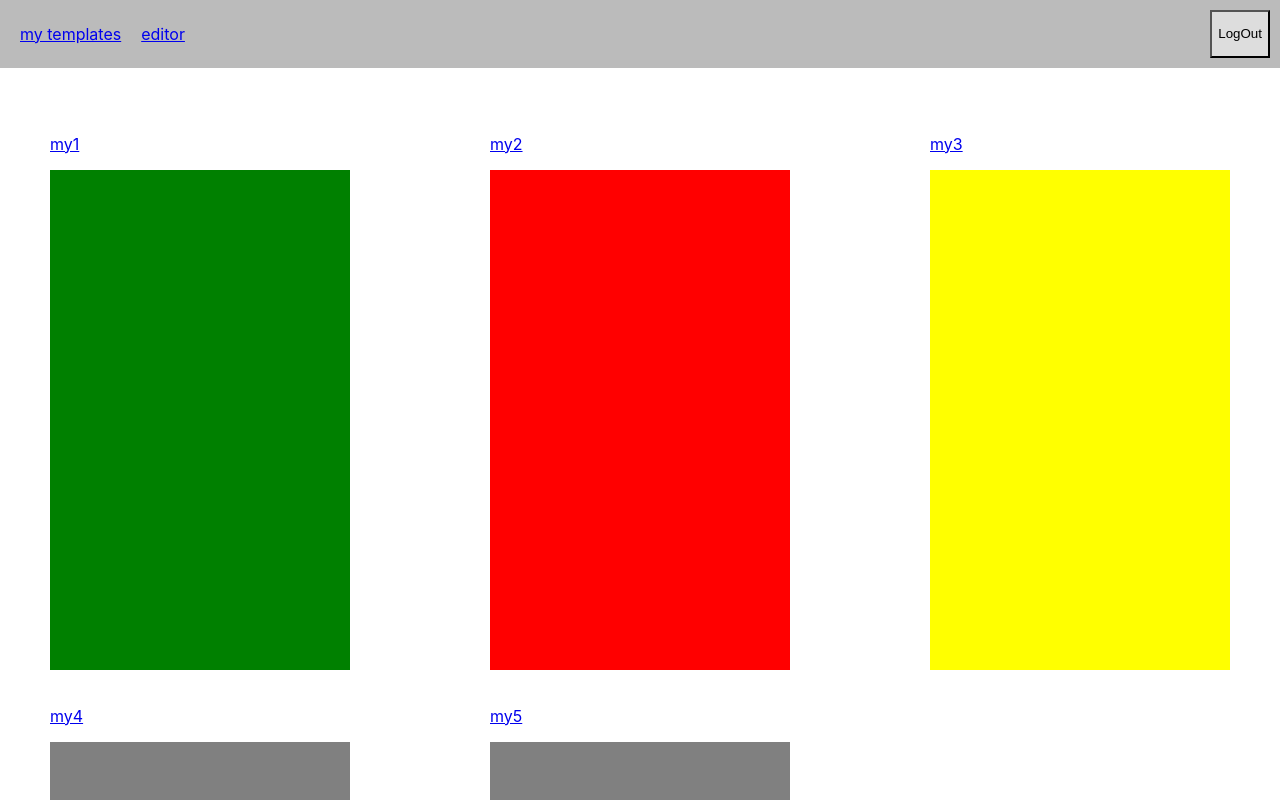
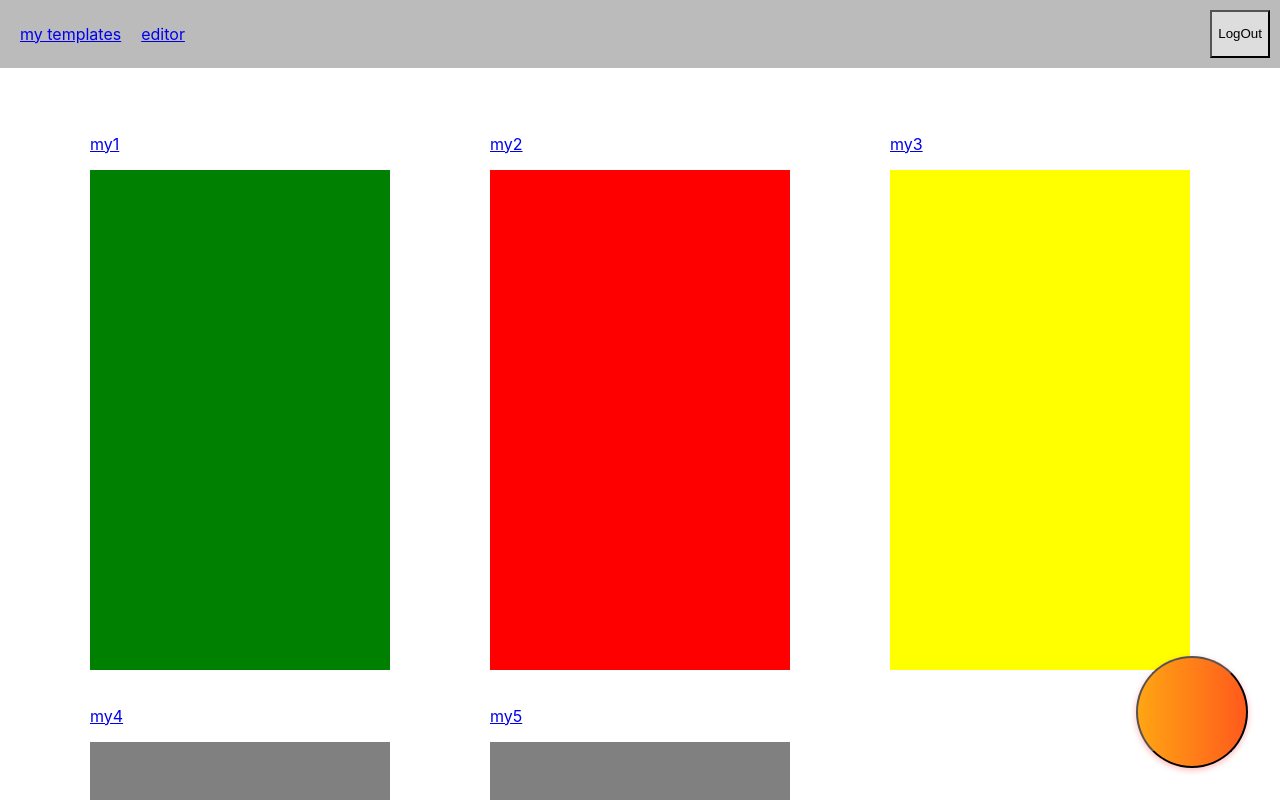
Before and after one commit to Egorwrk/mlm-fullstack, a React (Create React App) app in the folder mobile-layouts-manager-front/: page /templates in a window 1280 px wide. Shown: the top 800 px of the page. Built offline with nearby package versions, Linux system fonts and the light colour scheme.

Commit message:
MLM-20 - TemplatesPage.tsx - add logic for create new template

```diff
--- a/mobile-layouts-manager-front/src/assets/TemplatesPage.css
+++ b/mobile-layouts-manager-front/src/assets/TemplatesPage.css
@@ -32,3 +32,72 @@
 .twoSeparators {
     flex: 2;
 }
+
+.plusBtn {
+    position: fixed;
+    bottom: 2rem;
+    right: 2rem;
+    background-image: linear-gradient(90deg, #ffa513, #ff5a1c);
+    box-shadow: 0 0.13333rem 0.4rem 0 rgba(255, 80, 80, 0.4);
+    border-radius: 3.5rem;
+    color: white;
+    font-weight: 700;
+    font-size: 1.5rem;
+    height: 7rem;
+    width: 7rem;
+    line-height: 2;
+}
+
+.createNewTemplateModal {
+    display: flex;
+    flex-direction: column;
+    height: 100%;
+    width: 100%;
+    position: fixed;
+    align-items: center;
+    justify-content: center;
+    z-index: 1;
+    left: 0;
+    top: 0;
+    background-color: rgba(180,180,180,0.9);
+}
+
+.createNewTemplateFormContainer {
+    height: 600px;
+    width: 100%;
+    display: flex;
+    flex: 1;
+    align-items: center;
+    justify-content: center;
+    flex-direction: row;
+    padding: 100px;
+}
+
+.createNewTemplateForm {
+    height: 600px;
+    width: 400px;
+    display: flex;
+    flex-direction: column;
+    align-items: center;
+    padding: 20px;
+    background-color: white;
+}
+
+.templateInputField {
+    height: 40px;
+    width: 100%;
+    padding-left: 10px;
+    padding-right: 10px;
+    border: 1px solid;
+    margin: 10px 0 10px 0;
+}
+
+.templateModalSeparator {
+    flex: 1;
+}
+
+.templateModalSaveBtn {
+    height: 40px;
+    width: 80px;
+    background: #dddddd;
+}
--- a/mobile-layouts-manager-front/src/assets/tempConstants.ts
+++ b/mobile-layouts-manager-front/src/assets/tempConstants.ts
@@ -177,3 +177,29 @@ export const myTemplates: Template[] = [
     },
   },
 ];
+
+export const defaultTemplate: Template = {
+  name: '',
+  devices: {
+    phone: {
+      height: 500,
+      width: 300,
+      screens: [
+        {
+          name: '',
+          nav: {
+            bottomTabs: null,
+            drawer: null
+          },
+          bc: '#dddddd'
+        }
+      ],
+      nav: {
+        bottomTabs: null,
+        drawer: null
+      }
+    },
+    tablet: null,
+    miniPhone: null
+  },
+}
--- /dev/null
+++ b/mobile-layouts-manager-front/src/components/CreateNewTemplateModal.tsx
@@ -0,0 +1,83 @@
+import React from 'react';
+
+import {Template} from "../../types";
+
+interface Props {
+    setShowNewTemplateModalCreator: React.Dispatch<React.SetStateAction<boolean>>
+    templates: Template[]
+    setTemplates: React.Dispatch<React.SetStateAction<Template[]>>
+    newTemplate: Template
+    setNewTemplate: React.Dispatch<React.SetStateAction<Template>>
+}
+
+const CreateNewTemplateModal = (props: Props) => {
+    const saveTemplate = () => {
+        if (props.newTemplate.name && props.newTemplate.devices.phone!.screens[0].name) {
+            props.setTemplates([...props.templates, props.newTemplate])
+            props.setShowNewTemplateModalCreator(false)
+        }
+    }
+
+    const changeTemplateName = (event: React.ChangeEvent<HTMLInputElement>) => {
+        props.setNewTemplate({
+                ...props.newTemplate,
+                name: event.target.value
+            }
+        )
+    }
+
+    const changeScreenName = (event: React.ChangeEvent<HTMLInputElement>) => {
+        props.setNewTemplate(
+            {
+                ...props.newTemplate,
+                devices: {
+                    phone: {
+                        ...props.newTemplate.devices.phone!,
+                        screens: [
+                            {
+                                ...props.newTemplate.devices.phone!.screens[0],
+                                name: event.target.value
+                            }
+                        ]
+                    },
+                    tablet: null,
+                    miniPhone: null
+                }
+            }
+        )
+    }
+
+    return (
+        <div className='createNewTemplateModal'>
+            <span className='topPanel'>
+                <button
+                    className='exitBtn'
+                    onClick={() => props.setShowNewTemplateModalCreator(false)}
+                >exit</button>
+            </span>
+            <div className='createNewTemplateFormContainer'>
+                <div className='createNewTemplateForm'>
+                    <input
+                        className='templateInputField'
+                        value={props.newTemplate.name}
+                        placeholder={'Template name'}
+                        onChange={(event: React.ChangeEvent<HTMLInputElement>) => changeTemplateName(event)}
+                    />
+                    <input
+                        className='templateInputField'
+                        value={props.newTemplate.devices.phone!.screens[0].name}
+                        placeholder={'First screen name'}
+                        onChange={(event: React.ChangeEvent<HTMLInputElement>) => changeScreenName(event)}
+                    />
+                    <span className='templateModalSeparator'/>
+                    <button
+                        className='templateModalSaveBtn'
+                        onClick={() => saveTemplate()}
+                    >save</button>
+                </div>
+            </div>
+        </div>
+    )
+}
+
+export default CreateNewTemplateModal;
--- /dev/null
+++ b/mobile-layouts-manager-front/src/components/ScreenParser.tsx
@@ -0,0 +1,27 @@
+import React from "react";
+import {Link} from "react-router-dom";
+
+import {Device, MyScreen} from "../../types";
+
+const ScreenParser = (name: string, device: Device, screen: MyScreen) => {
+    return (
+        <Link to={{
+            pathname: '/editor',
+            state: {
+                name: name,
+                device: device,
+            }
+        }}>
+            <p>{name}</p>
+            <div
+                style={{
+                    height: device.height,
+                    width: device.width,
+                    backgroundColor: screen.bc,
+                }}
+            ></div>
+        </Link>
+    )
+}
+
+export default ScreenParser
--- /dev/null
+++ b/mobile-layouts-manager-front/src/components/TemplateViewer.tsx
@@ -0,0 +1,33 @@
+import React from "react";
+
+import screenParser from "./ScreenParser";
+import {Template} from "../../types";
+
+const TemplateViewer = (template: Template) => {
+    return (
+        <div key={template.name} className='template'>
+            {
+                template.devices.phone
+                    ? screenParser(
+                        template.name,
+                        template.devices.phone,
+                        template.devices.phone.screens[0]
+                    )
+                    : template.devices.tablet
+                        ? screenParser(
+                            template.name,
+                            template.devices.tablet,
+                            template.devices.tablet.screens[0]
+                        )
+                        : template.devices.miniPhone
+                            ? screenParser(
+                                template.name,
+                                template.devices.miniPhone,
+                                template.devices.miniPhone.screens[0]
+                            )
+                            : null}
+        </div>
+    )
+}
+
+export default TemplateViewer
--- a/mobile-layouts-manager-front/src/pages/TemplatesPage/TemplatesPage.tsx
+++ b/mobile-layouts-manager-front/src/pages/TemplatesPage/TemplatesPage.tsx
@@ -1,107 +1,59 @@
 import React, {useEffect, useState} from 'react';
-import {Link} from 'react-router-dom';
+
+import {Grid} from "@mui/material";
 
 import 'assets/TemplatesPage.css';
-import {myTemplates} from 'assets/tempConstants';
-import {Template, MyScreen, Device} from '../../../types';
+import TemplateViewer from 'components/TemplateViewer';
+import {defaultTemplate, myTemplates} from 'assets/tempConstants';
+import CreateNewTemplateModal from 'components/CreateNewTemplateModal';
+import {Template} from '../../../types';
 
-const TemplateViewer = (template: Template) => {
-    return (
-        <div key={template.name} className='template'>
-            {
-                template.devices.phone
-                    ? screenParser(
-                        template.name,
-                        template.devices.phone,
-                        template.devices.phone.screens[0]
-                    )
-                    : template.devices.tablet
-                        ? screenParser(
-                            template.name,
-                            template.devices.tablet,
-                            template.devices.tablet.screens[0]
-                        )
-                        : template.devices.miniPhone
-                            ? screenParser(
-                                template.name,
-                                template.devices.miniPhone,
-                                template.devices.miniPhone.screens[0]
-                            )
-                            : null}
-        </div>
-    )
-}
-
-
-const screenParser = (name: string, device: Device, screen: MyScreen) => {
-    return (
-        <Link to={{
-            pathname: '/editor',
-            state: {
-                name: name,
-                device: device,
-            }
-        }}>
-            <p>{name}</p>
-            <div
-                style={{
-                    height: device.height,
-                    width: device.width,
-                    backgroundColor: screen.bc,
-                }}
-            ></div>
-        </Link>
-    )
-}
-
-function TemplatesPage() {
-    const [templates, setTemplates] = useState<Template[][]>([]);
-
-    const templatesReworking = (temps: Template[]): Template[][] => {
-        const reworkedTeplates: Template[][] = [];
-        let oneTempsRow: Template[] = [];
-        for (let i = 0; i < temps.length; i++) {
-            oneTempsRow.push(temps[i]);
-            if ((i + 1) % 3 === 0 || i + 1 === temps.length) {
-                reworkedTeplates.push(oneTempsRow);
-                oneTempsRow = [];
-            }
-        }
-
-        return reworkedTeplates;
-    }
+const TemplatesPage = () => {
+    const [templates, setTemplates] = useState<Template[]>([]);
+    const [showNewTemplateModalCreator, setShowNewTemplateModalCreator] = useState<boolean>(false);
+    const [newTemplate, setNewTemplate] = useState<Template>(defaultTemplate);
 
     useEffect(() => {
-        const reworkedTeplates = templatesReworking(myTemplates);
-        setTemplates(reworkedTeplates);
+        setTemplates(myTemplates);
     }, [])
 
     return <div className='TemplatesPage'>
+        {showNewTemplateModalCreator
+            ? <CreateNewTemplateModal
+                setShowNewTemplateModalCreator={setShowNewTemplateModalCreator}
+                newTemplate={newTemplate}
+                templates={templates}
+                setTemplates={setTemplates}
+                setNewTemplate={setNewTemplate}
+            />
+            : null
+        }
+
         <div className='myTemplates'>
-            {templates.map((templatesRow: Template[], ind: number) => {
-                return (
-                    <div key={ind} className='templatesRow'>
-                        {TemplateViewer(templatesRow[0])}
-
-                        <div className='templatesSeparator'/>
-
-                        {templatesRow[1]
-                            ? TemplateViewer(templatesRow[1])
-                            : null
-                        }
-
-                        <div className='templatesSeparator'/>
-
-                        {templatesRow[2]
-                            ? (TemplateViewer(templatesRow[2]))
-                            : (<div>
-                                <div className='emptyTemplate'/>
-                                <div className='twoSeparators'/>
-                            </div>)
-                        }
-                    </div>
-                )
-            })}
+            <Grid container>
+                {templates
+                    ? templates.map((template: Template) => {
+                        return (
+                            <Grid
+                                container
+                                key={template.name}
+                                item
+                                xs={4}
+                                className='gridScreenContainer'
+                            >
+                                {TemplateViewer(template)}
+                            </Grid>
+                        )
+                    })
+                    : null
+                }
+            </Grid>
+        </div>
+        <div>
+            <button
+                className='plusBtn'
+                onClick={() => setShowNewTemplateModalCreator(true)}
+            />
         </div>
     </div>
 }
```
Lines whose indentation alone changed are shown as unchanged.
